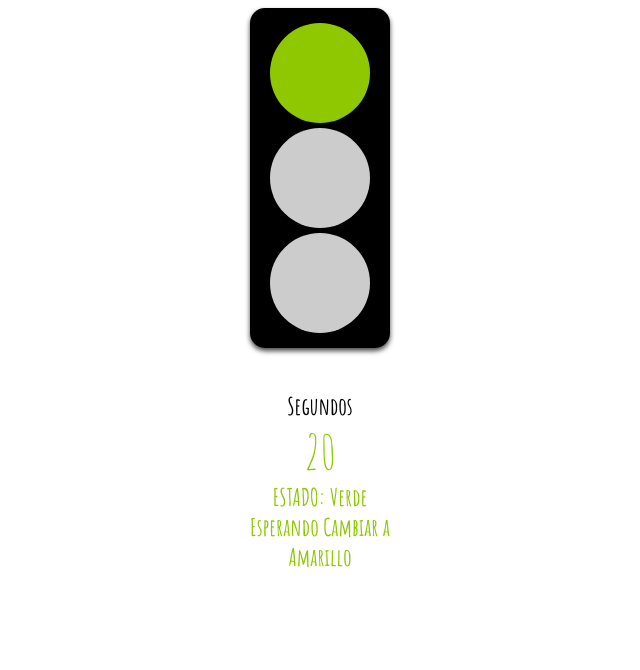
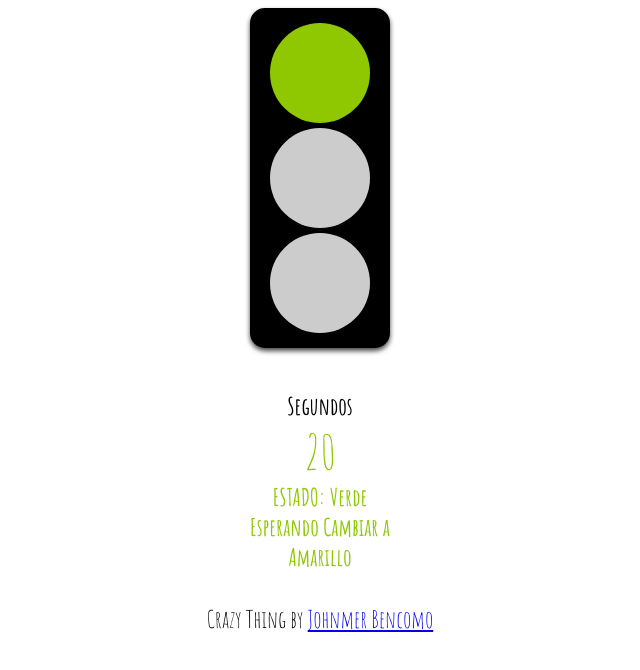
Before and after one commit to bjohnmer/semaforo, a plain HTML site: page sema.html in a window 1280 px wide. Shown: the whole page, without its empty margins (320-960 px from the left). Drawn offline with Linux system fonts and the light colour scheme.

Commit message:
Adding footer

```diff
--- a/css/styles.css
+++ b/css/styles.css
@@ -1,6 +1,15 @@
 *
 {
 	font-family: 'Amatic SC', cursive;
+}
+footer{
+	width: 90%;
+	margin: 2em auto;
+}
+footer p
+{
+	font-size: 1.5em;
+	text-align: center;
 }
 .caja{
 	background-color: black;
--- a/sema.html
+++ b/sema.html
@@ -69,5 +69,8 @@
 		<div class="segundos">25</div>
 		<label id="segundos"></label>
 	</div>
+	<footer>
+		<p>Crazy Thing by <a href="http://www.twitter.com/bjohnmer">Johnmer Bencomo</a></p>
+	</footer>
 </body>
 </html>
```
